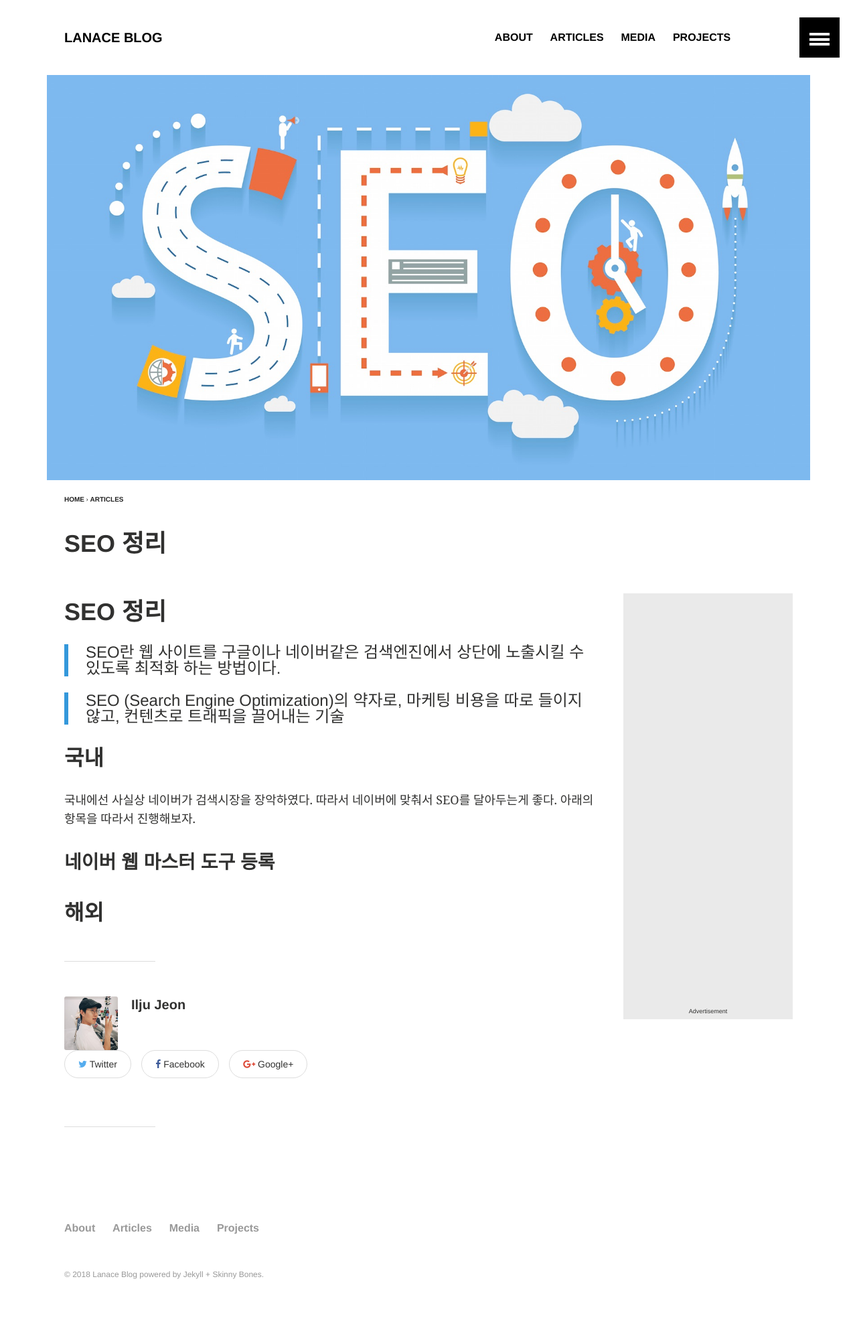
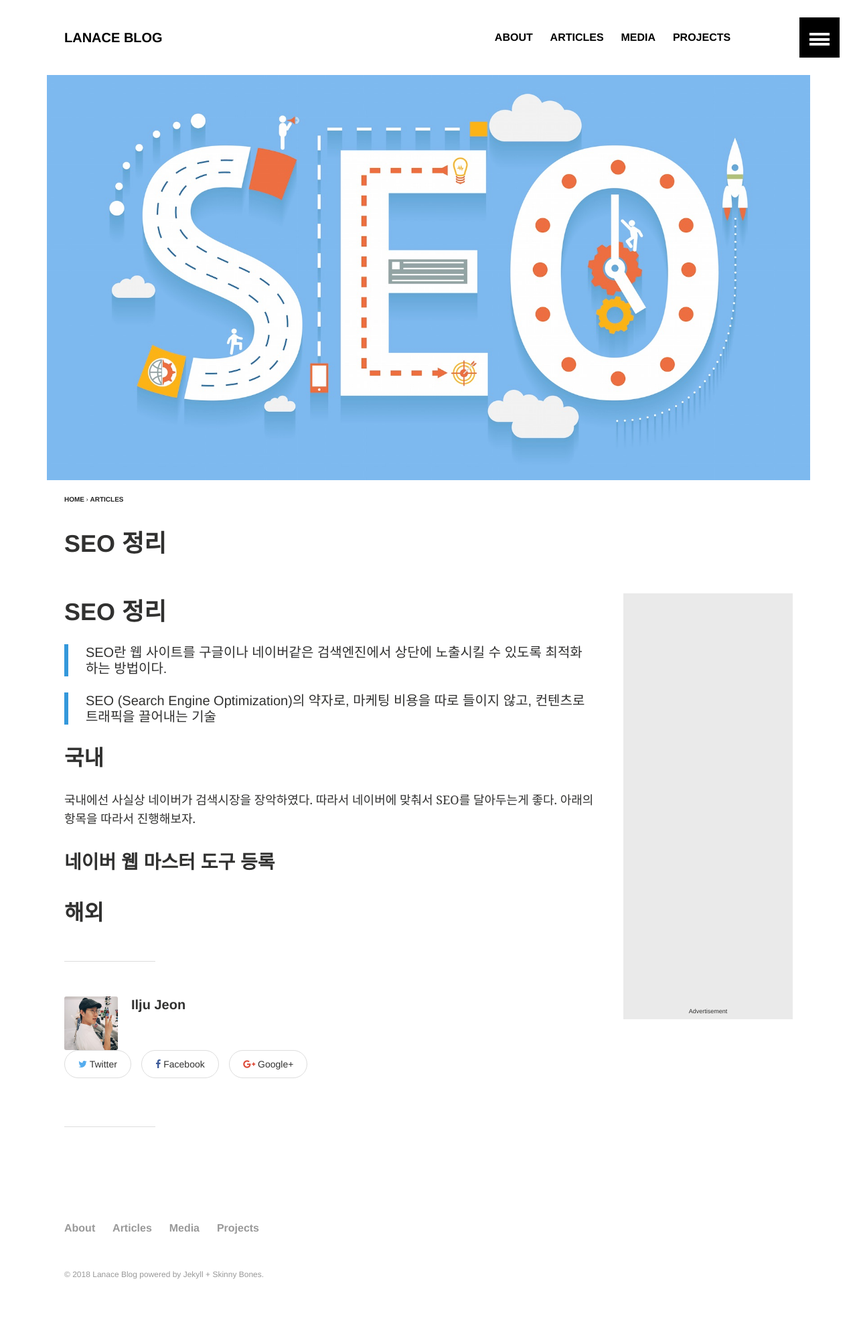
Before and after one commit to Lanace/lanace.github.io, a Jekyll site: the page built from _posts/articles/etc/2018-06-27-SEO summary.md, in a window 1280 px wide. Shown: the whole page at 67% size. Built offline with Jekyll 4.4.1, drawn with Linux system fonts in a browser that asks for light colours; comment, search, counter and statistics services are not loaded.

Commit message:
폰트 스타일 추가

```diff
--- a/_sass/_base.scss
+++ b/_sass/_base.scss
@@ -77,7 +77,7 @@ blockquote {
   border-left: 6px solid $info-color;
   p {
     font-family: $alt-font;
-    @include font-size(24);
+    @include font-size(20);
   }
   cite {
     font-family: $base-font;
```
